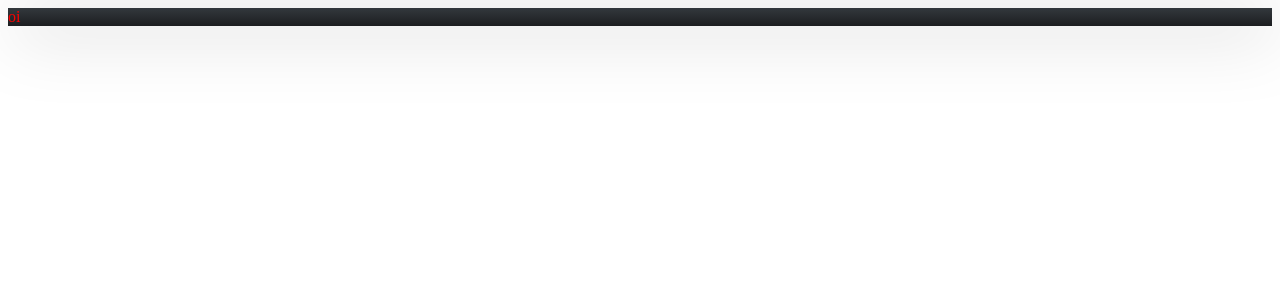
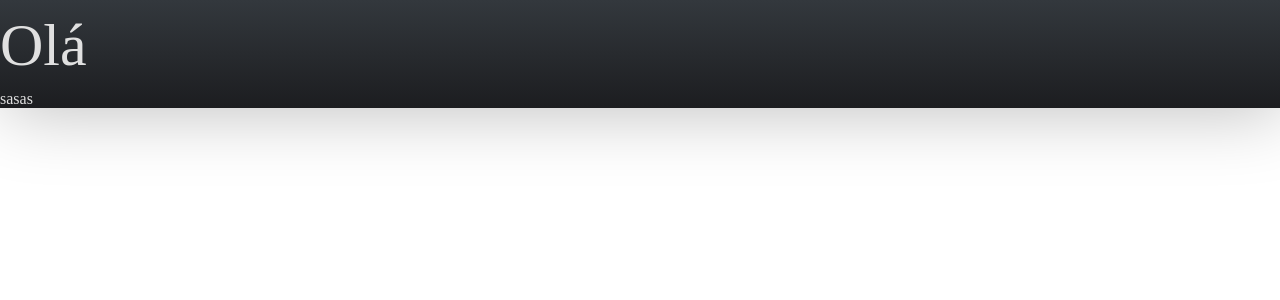
Before and after one commit to gsajulia/search-repositories-challenge, a React (Vite) app: page / in a window 1280 px wide. Shown: the top 300 px of the page. Built offline with nearby package versions, Linux system fonts and the light colour scheme.

Commit message:
add default styles

```diff
--- a/index.html
+++ b/index.html
@@ -4,7 +4,7 @@
         <meta charset="UTF-8" />
         <link rel="icon" type="image/svg+xml" href="/vite.svg" />
         <meta name="viewport" content="width=device-width, initial-scale=1.0" />
-    <title>Vite + React + TS</title>
+        <title>Compass</title>
     </head>
     <body>
         <div id="root"></div>
--- a/src/App.css
+++ /dev/null
@@ -1,41 +0,0 @@
-#root {
-  max-width: 1280px;
-  margin: 0 auto;
-  padding: 2rem;
-  text-align: center;
-}
-
-.logo {
-  height: 6em;
-  padding: 1.5em;
-  will-change: filter;
-}
-.logo:hover {
-  filter: drop-shadow(0 0 2em #646cffaa);
-}
-.logo.react:hover {
-  filter: drop-shadow(0 0 2em #61dafbaa);
-}
-
-@keyframes logo-spin {
-  from {
-    transform: rotate(0deg);
-  }
-  to {
-    transform: rotate(360deg);
-  }
-}
-
-@media (prefers-reduced-motion: no-preference) {
-  a:nth-of-type(2) .logo {
-    animation: logo-spin infinite 20s linear;
-  }
-}
-
-.card {
-  padding: 2em;
-}
-
-.read-the-docs {
-  color: #888;
-}
--- a/src/App.tsx
+++ b/src/App.tsx
@@ -1,5 +1,4 @@
-import { FC } from "react";
-import { Routes, Route, Router } from "react-router-dom";
+import { Routes, Route } from "react-router-dom";
 import PublicRoute from "./routes/PublicRoute";
 
 /* Components */
--- /dev/null
+++ b/src/assets/scss/global.scss
@@ -0,0 +1,3 @@
+* {
+    margin: 0;
+}
--- /dev/null
+++ b/src/assets/scss/typography.scss
@@ -0,0 +1,10 @@
+@import "./variables.scss";
+
+h1 {
+    font-family: "Poppins";
+    font-style: normal;
+    font-weight: 400;
+    font-size: 60px;
+    line-height: 90px;
+    color: $secondary;
+}
--- /dev/null
+++ b/src/assets/scss/variables.scss
@@ -0,0 +1 @@
+$secondary: #e0e0e0;
--- a/src/main.tsx
+++ b/src/main.tsx
@@ -2,6 +2,9 @@ import React from "react";
 import ReactDOM from "react-dom/client";
 import { BrowserRouter } from "react-router-dom";
 import App from "./App";
+import "./assets/scss/global.scss";
+import "./assets/scss/typography.scss";
+import "./assets/scss/variables.scss";
 
 ReactDOM.createRoot(document.getElementById("root") as HTMLElement).render(
     <React.StrictMode>
--- a/src/pages/Login/index.tsx
+++ b/src/pages/Login/index.tsx
@@ -2,7 +2,12 @@ import "./styles.scss";
 import { FC } from "react";
 
 const Login: FC = () => {
-    return <div className="login-container">oi</div>;
+    return (
+        <div className="login-container">
+            <h1>Olá</h1>
+            sasas
+        </div>
+    );
 };
 
 export default Login;
--- a/src/pages/Login/styles.scss
+++ b/src/pages/Login/styles.scss
@@ -1,8 +1,7 @@
+@import "../../assets/scss/variables.scss";
+
 .login-container {
     background: linear-gradient(180deg, #33383d 0%, #1c1d20 100%);
+    color: $secondary;
     box-shadow: 4px 4px 70px rgba(0, 0, 0, 0.25);
 }
-
-div {
-    color: red;
-}
```
Lines whose indentation alone changed are shown as unchanged.
